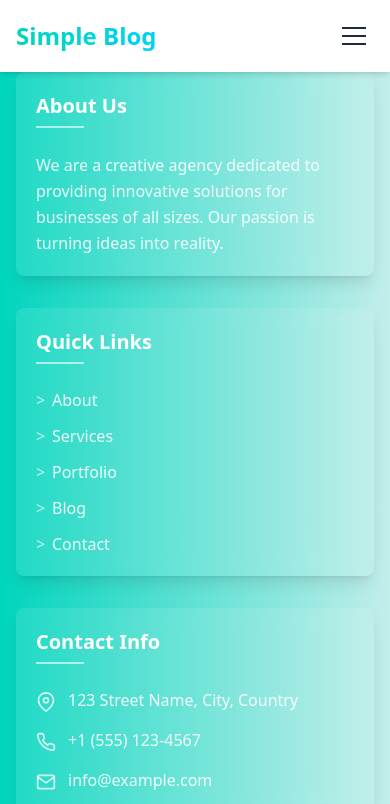
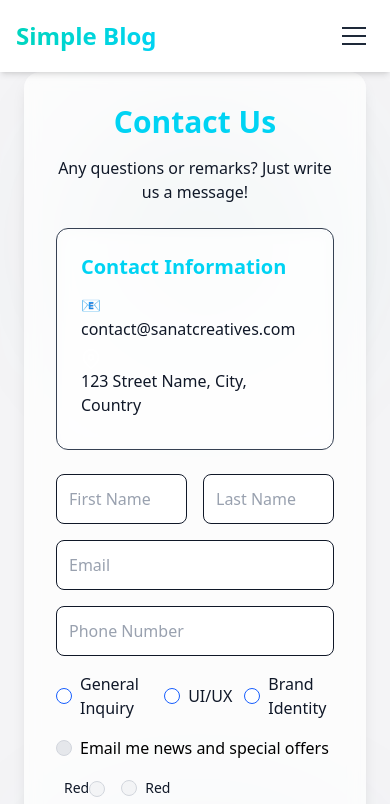
Before and after one commit to Samraffi/simple-blog, a React app: page /contact in a window 390 px wide. Shown: the top 804 px of the page. Built offline with nearby package versions, Linux system fonts and the light colour scheme.

Commit message:
feat: enhance ContactPage with responsive design and form elements; update App routing for HomePage

```diff
--- a/package.json
+++ b/package.json
@@ -13,6 +13,7 @@
   },
   "dependencies": {
     "@tailwindcss/postcss": "^4.0.12",
+    "flowbite": "^3.1.2",
     "react": "^19.0.0",
     "react-dom": "^19.0.0",
     "react-router": "^7.4.0"
--- a/src/App.tsx
+++ b/src/App.tsx
@@ -1,5 +1,5 @@
 import { BrowserRouter, Routes, Route } from "react-router";
-import Home from './pages/HomePage';
+import HomePage from './pages/HomePage';
 import AboutPage from './pages/AboutPage';
 import Layout from "./components/Layout";
 import RecipePage from "./pages/RecipePage";
@@ -10,7 +10,7 @@ const App = () => {
     <BrowserRouter>
       <Routes>
         <Route path="/" element={<Layout />}>
-          <Route index element={<Home />} />
+          <Route index element={<HomePage />} />
           <Route path="/about" element={<AboutPage />} />
           <Route path="/recipe" element={<RecipePage />} />
           <Route path="/contact" element={<ContactPage />} />
--- a/src/index.css
+++ b/src/index.css
@@ -1 +1,2 @@
 @import "tailwindcss";
+@plugin "flowbite/plugin";
--- a/src/pages/ContactPage.tsx
+++ b/src/pages/ContactPage.tsx
@@ -1,7 +1,138 @@
 const ContactPage = () => {
   return (
-    <div>
-      contact page
+    <div className="min-h-screen flex items-center justify-center bg-gray-100/20 mt-12 p-6 relative overflow-hidden">
+      <div className="absolute top-20 right-20 w-56 h-56 bg-gradient-to-br from-gray-700/10 to-teal-600/20 rounded-full blur-[70px]"></div>
+      <div className="absolute bottom-20 left-20 w-64 h-24 bg-gradient-to-bl from-gray-800/10 to-cyan-700/20 rounded-full blur-[80px]"></div>
+
+      <div className="w-full max-w-4xl p-8 rounded-2xl shadow-lg relative overflow-hidden backdrop-blur-sm bg-white/70">
+        <h2 className="font-semibold mb-4 text-3xl text-center text-cyan-400">Contact Us</h2>
+        <p className="text-center mb-6 text-gray-900">Any questions or remarks? Just write us a message!</p>
+
+        <div className="grid md:grid-cols-2 gap-6">
+          <div className="p-6 rounded-xl backdrop-blur-sm border border-gray-700">
+            <h3 className="text-xl font-semibold mb-3 text-cyan-400">Contact Information</h3>
+            <p className="mb-2 text-gray-900">📧 contact@sanatcreatives.com</p>
+            <p className="mb-2 text-gray-900">
+              <svg xmlns="http://www.w3.org/2000/svg" className="w-5 h-5 mr-3 text-white/80 flex-shrink-0 mt-1" viewBox="0 0 24 24" fill="none" stroke="currentColor" strokeWidth="2" strokeLinecap="round" strokeLinejoin="round"><path d="M21 10c0 7-9 13-9 13s-9-6-9-13a9 9 0 0118 0z"></path><circle cx="12" cy="10" r="3"></circle></svg>
+              <span>123 Street Name, City, Country</span>
+            </p>
+          </div>
+
+          <form className="space-y-4">
+            <div className="grid grid-cols-2 gap-4">
+              <input
+                type="text"
+                placeholder="First Name"
+                className="p-3 rounded-lg w-full placeholder-gray-400 focus:ring-2 focus:ring-cyan-500/50 focus:outline-none transition-all border border-gray-900 hover:border-gray-600"
+              />
+              <input
+                type="text"
+                placeholder="Last Name"
+                className="p-3 rounded-lg w-full placeholder-gray-400 focus:ring-2 focus:ring-cyan-500/50 focus:outline-none transition-all border border-gray-900 hover:border-gray-600"
+              />
+            </div>
+            <input
+              type="email"
+              placeholder="Email"
+              className="p-3 rounded-lg w-full placeholder-gray-400 focus:ring-2 focus:ring-cyan-500/50 focus:outline-none transition-all border border-gray-900 hover:border-gray-600"
+            />
+            <input
+              type="tel"
+              placeholder="Phone Number"
+              className="p-3 rounded-lg w-full placeholder-gray-400 focus:ring-2 focus:ring-cyan-500/50 focus:outline-none transition-all border border-gray-900 hover:border-gray-600"
+            />
+
+            <div className="flex items-center gap-3 text-gray-900">
+              <label className="flex items-center gap-2">
+                <input type="radio" name="subject" className="form-radio" />
+                General Inquiry
+              </label>
+              <label className="flex items-center gap-2">
+                <input type="radio" name="subject" className="form-radio" />
+                UI/UX
+              </label>
+              <label className="flex items-center gap-2">
+                <input type="radio" name="subject" className="form-radio" />
+                Brand Identity
+              </label>
+            </div>
+
+            <div className="mt-2">
+              <div>
+                <label className="inline-flex items-center">
+                  {/* <input type="checkbox" className="rounded bg-gray-200 border-transparent focus:border-transparent focus:bg-gray-200 text-gray-700 ring-offset-2 focus:ring-1 focus:ring-offset-2 focus:ring-gray-500" /> */}
+                  <input
+  type="radio"
+  name="default-radio"
+  className="h-4 w-4 rounded bg-gray-200 border rounded-full border-gray-300 checked:bg-red-600 focus:ring-2 focus:ring-red-500 ring-offset-2"
+/>
+{/* <input
+    type="radio"
+    className="w-5 h-5 appearance-none text-red-600 bg-gray-100 border-gray-300 rounded-full checked:bg-red-600 focus:ring-red-500 focus:ring-2"
+  /> */}
+
+
+
+                  <span className="ml-2">Email me news and special offers</span>
+                </label>
+
+              </div>
+            </div>
+
+            <div className="flex flex-wrap">
+              <div className="flex items-center me-4">
+                <div className="flex items-center me-4">
+                  {/* <label className="ms-2 text-sm font-medium text-gray-900 dark:text-gray-300"> */}
+                  <label className="ms-2 text-sm font-medium text-gray-900 dark:text-gray-300">
+                    Red
+                    <input id="red-radio" type="radio" value="" name="colored-radio" className="w-4 h-4 text-red-600 bg-gray-100 border-gray-300 focus:ring-red-500 dark:focus:ring-red-600 dark:ring-offset-gray-800 focus:ring-2 dark:bg-gray-700 dark:border-gray-600" />
+                  </label>
+                </div>
+                {/* <input
+                        defaultChecked
+                        id="comments"
+                        name="comments"
+                        type="checkbox"
+                        aria-describedby="comments-description"
+                        className="col-start-1 row-start-1 appearance-none rounded-sm border border-gray-300 bg-white checked:border-indigo-600 checked:bg-indigo-600 indeterminate:border-indigo-600 indeterminate:bg-indigo-600 focus-visible:outline-2 focus-visible:outline-offset-2 focus-visible:outline-indigo-600 disabled:border-gray-300 disabled:bg-gray-100 disabled:checked:bg-gray-100 forced-colors:appearance-auto"
+                      /> */}
+                <div className="flex items-center me-4">
+                    <input id="red-radio" type="radio" value="" name="colored-radio" className="w-4 h-4 text-red-600 bg-gray-100 border-gray-300 focus:ring-2 focus:ring-red-500 dark:focus:ring-red-600 appearance-none checked:bg-red-600 dark:checked:bg-red-600" />
+                    <label htmlFor="red-radio" className="ms-2 text-sm font-medium text-gray-900 dark:text-gray-300">Red</label>
+                </div>
+              </div>
+            </div>
+            {/* <div className="flex flex-wrap">
+              <div className="flex items-center me-4">
+                <div className="flex items-center me-4">
+                  <input
+                    id="red-radio"
+                    type="radio"
+                    name="colored-radio"
+                    className="w-4 h-4 text-red-600 border-gray-300 focus:ring-2 focus:ring-red-500 dark:focus:ring-red-600 appearance-none checked:bg-red-600 dark:checked:bg-red-600"
+                  />
+                  <label htmlFor="red-radio" className="ms-2 text-sm font-medium text-gray-900 dark:text-gray-300">
+                    Red
+                  </label>
+                </div>
+              </div>
+            </div>
+ */}
+
+            <textarea
+              placeholder="Write your message..."
+              className="p-3 rounded-lg w-full h-24 placeholder-gray-400 focus:ring-2 focus:ring-cyan-500/50 focus:outline-none transition-all border border-gray-700 hover:border-gray-600"
+            />
+
+            <button
+              type="submit"
+              className="w-full bg-cyan-600/90 hover:bg-cyan-500/90 text-white py-3 rounded-lg transition-all duration-300 ease-in-out hover:shadow-lg hover:shadow-cyan-500/10"
+            >
+              Send Message
+            </button>
+          </form>
+        </div>
+      </div>
     </div>
   );
 };
```
Also changed, not shown: 1 other file (tests, documents, lock files or other folders).
